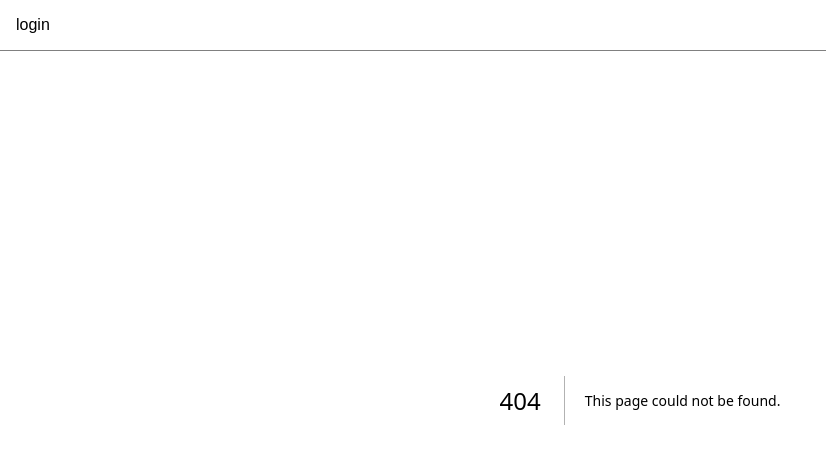
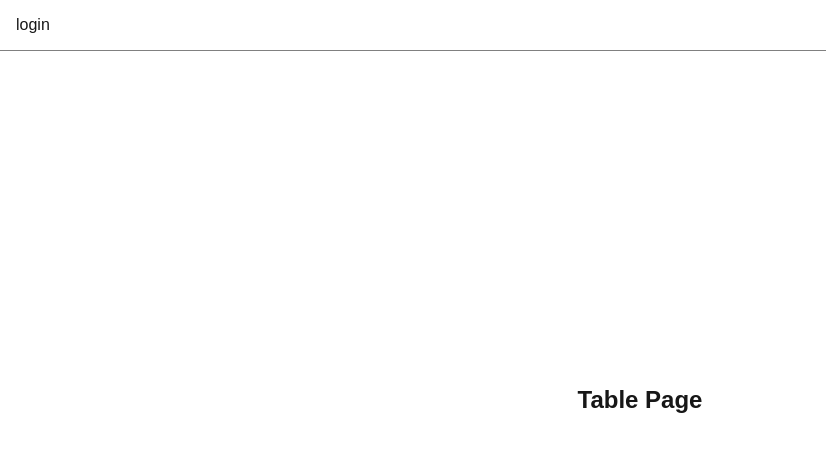
Before and after one commit to UkanaBastreet/admin-panel, a Next.js app: page /table in a window 1280 px wide. Before the commit this address had no page. Shown: the top 464 px of the page, without its empty margins (0-826 px from the left). Built offline with nearby package versions, Linux system fonts and the light colour scheme.

Commit message:
some fixes

```diff
--- a/src/app/auth/page.module.css
+++ /dev/null
@@ -1,3 +0,0 @@
-.AuthPage{
-
-}
--- a/src/app/auth/page.tsx
+++ /dev/null
@@ -1,5 +0,0 @@
-import styles from "./page.module.css";
-
-export default function AuthPage() {
-  return <div className={styles.AuthPage}>login or registration</div>;
-}
--- /dev/null
+++ b/src/app/table/page.module.css
@@ -0,0 +1,3 @@
+.TablePage{
+
+}
--- /dev/null
+++ b/src/app/table/page.tsx
@@ -0,0 +1,9 @@
+import styles from "./page.module.css";
+
+export default function TablePage() {
+  return (
+    <div className={styles.TablePage}>
+      <h2>Table Page</h2>
+    </div>
+  );
+}
```
Also changed, not shown: src/components/AuthForm.tsx (deleted, +0 -7 lines).
